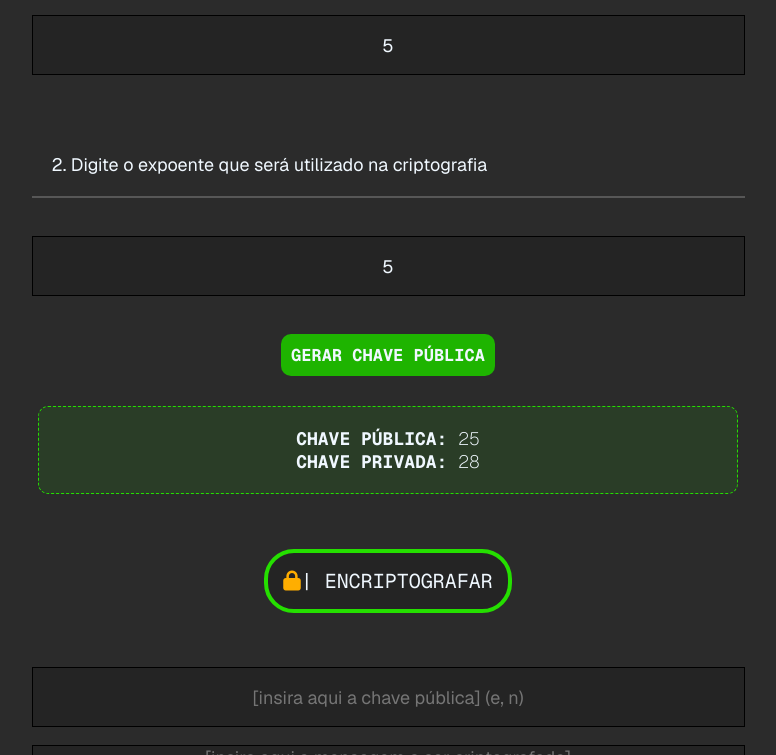
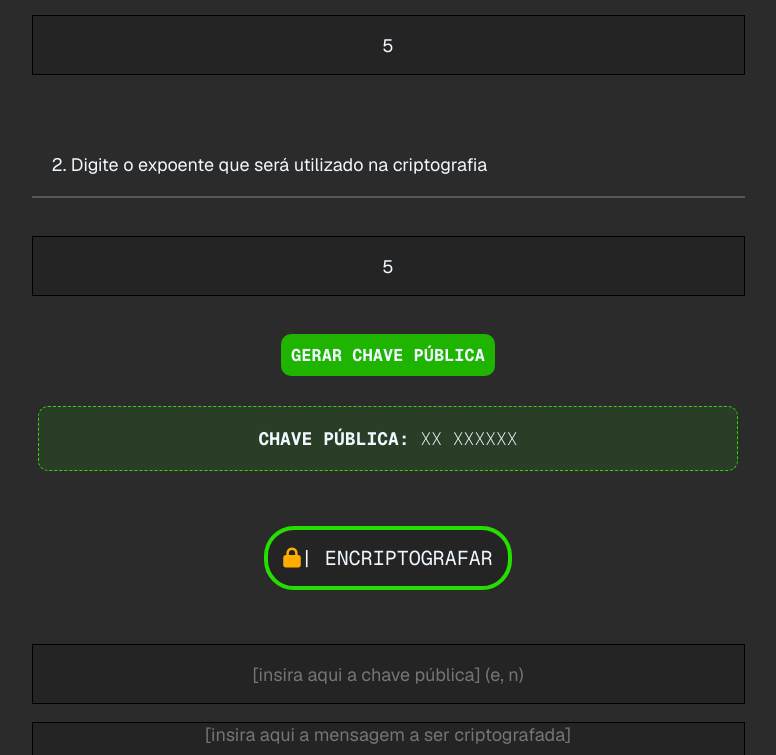
Before and after one commit to davi-amorim-mendes/SiteCriptografia, a plain HTML site: page index.html in a window 1280 px wide. Both pictures are taken after typing "5", "5", "5" into the empty fields and a click on the button "GERAR CHAVE PÚBLICA". Shown: the part 794-1549 px from the top of the page, without its empty margins (252-1028 px from the left). Drawn offline with nearby package versions, Linux system fonts and the light colour scheme.

Commit message:
nexusCript-front-003

```diff
--- a/index.html
+++ b/index.html
@@ -25,7 +25,6 @@
         </form>
         <div id="resultChave">
             <p>CHAVE PÚBLICA: <span id="chavePublica">XX XXXXXX</span></p>
-            <p>CHAVE PRIVADA: <span id="chavePrivada">XX XXXXXX</span></p>
         </div>
         <button id="tema"><i class="fa-solid fa-lock"></i> | ENCRIPTOGRAFAR</button>
         <br>
--- a/script/script.js
+++ b/script/script.js
@@ -4,7 +4,7 @@ document.getElementById('formChave').addEventListener('submit', function(event)
 
     const primo1 = document.getElementById('primo1Crip').value;
     const primo2 = document.getElementById('primo2Crip').value;
-    const expoente = document.getElementById('expoenteCrip').value;
+    const expoente = document.getElementById('expoenteCripgit ').value;
     const chavePub = primo1 * primo2;
     const chavePri = primo1 * primo2 ^ expoente;
 
```
